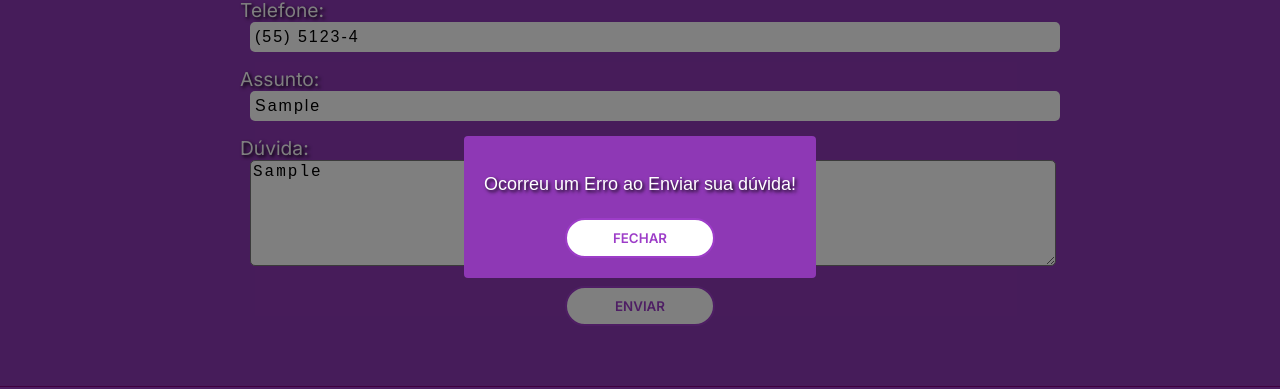
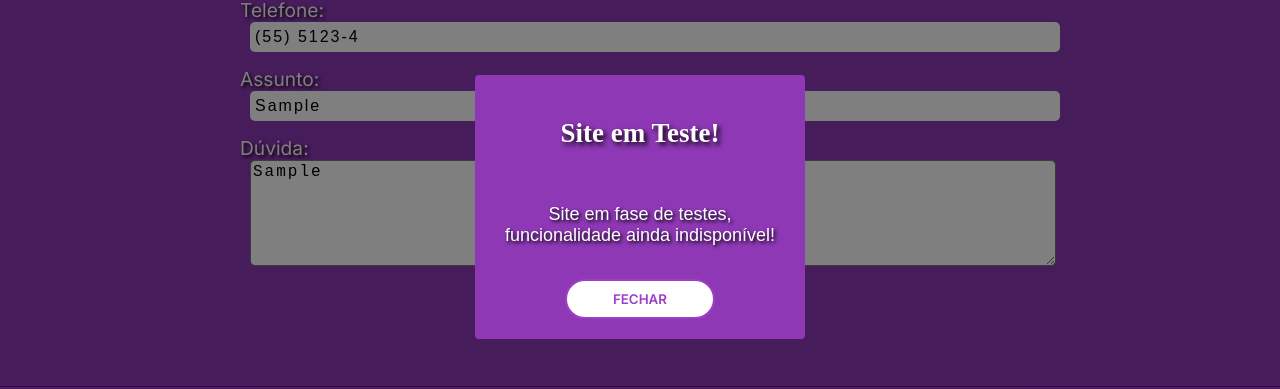
Before and after one commit to Guivieirasilva/manicure-katia, a React (Vite) app: page /Contact in a window 1280 px wide. Both pictures are taken after typing "Sample", "name@example.com", "5551234", "Sample", "Sample" into the empty fields and a click on the button "ENVIAR". Shown: the part 1437-1826 px from the top of the page. Built offline with nearby package versions, Linux system fonts and the light colour scheme; no server answers; a web font is replaced by a local one.

Commit message:
subindo na web para testes

```diff
--- a/src/components/Modal/index.tsx
+++ b/src/components/Modal/index.tsx
@@ -49,8 +49,14 @@ const ModalContent = styled.div`
   align-items: center;
   gap: 5px;
   font-size: 18px;
+  > h2 {
+    color: var(--textColor);
+      text-shadow: black 0.1em 0.1em 0.2em;
+  }
   > p {
+      padding: 10px;
       color: var(--textColor);
+      text-align: center;
       text-shadow: black 0.1em 0.1em 0.2em;
     }
   > button {
@@ -81,7 +87,11 @@ const Modal: React.FC<ModalProps> = ({ isOpen, onClose, isError = false }) => {
   return (
     <ModalWrapper isOpen={isOpen}>
       <ModalContent>
-            <p>{!isError ? 'Sua dúvida foi enviada com sucesso!' : 'Ocorreu um Erro ao Enviar sua dúvida!'}</p>
+        {/* <p>{!isError ? 'Sua dúvida foi enviada com sucesso!' : 'Ocorreu um Erro ao Enviar sua dúvida!'}</p> */}
+        <h2>Site em Teste!</h2>
+        <p>
+          Site em fase de testes, <br />funcionalidade ainda indisponível!
+        </p>
         <button onClick={onClose}>Fechar</button>
       </ModalContent>
     </ModalWrapper>
```
Lines whose indentation alone changed are shown as unchanged.
